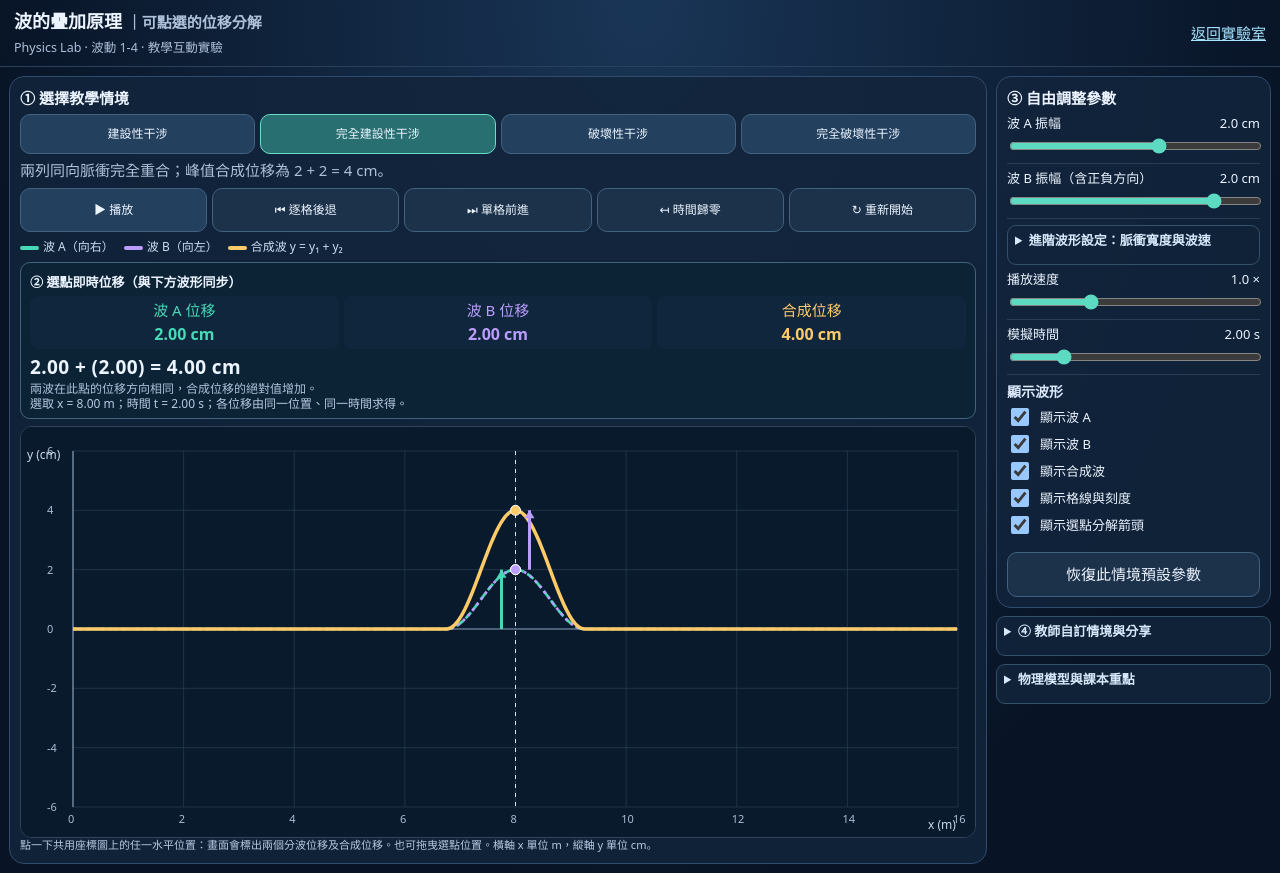
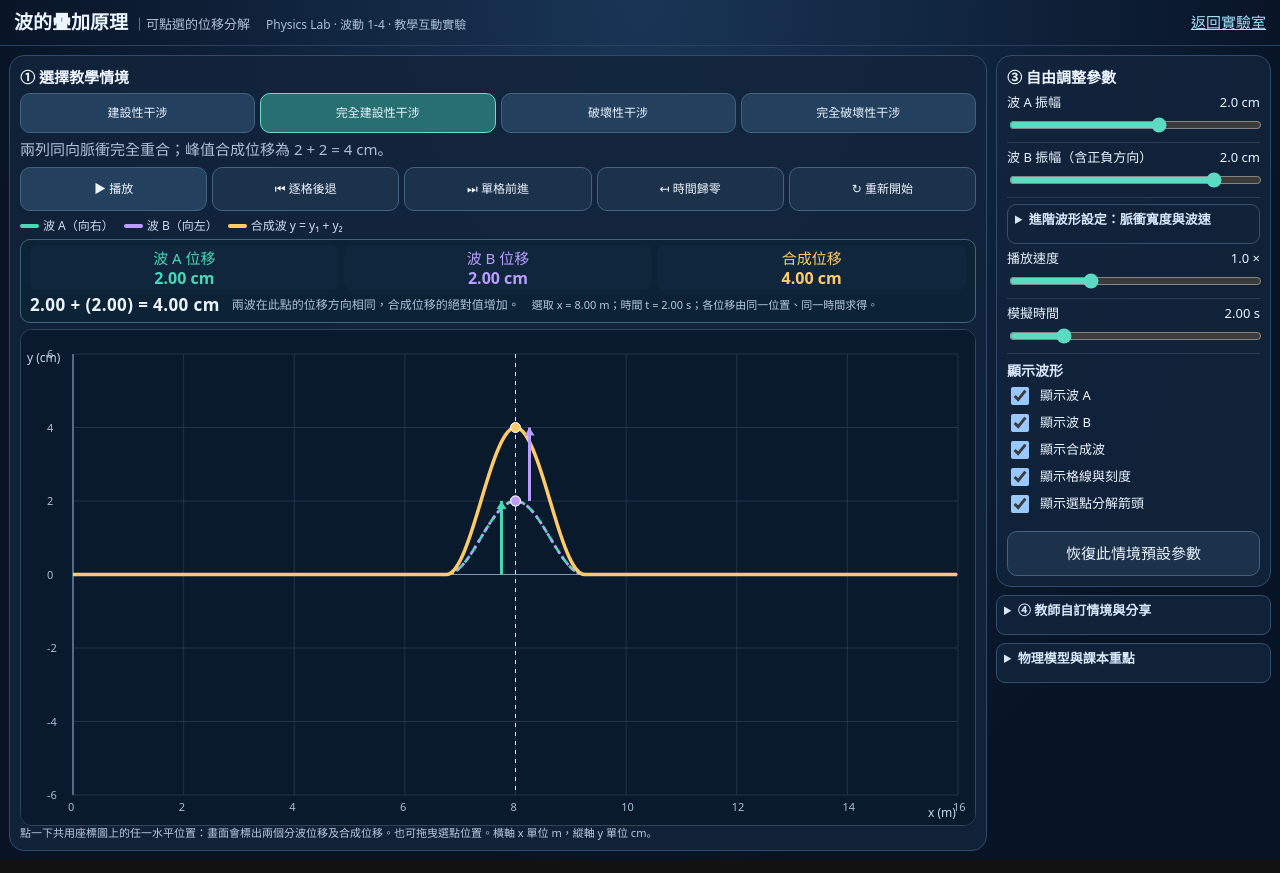
Before and after one commit to derliang/physics-lab, a plain HTML site: page simulations/waves/wave-superposition/index.html in a window 1280 px wide. Drawn offline with Linux system fonts and the light colour scheme.

Commit message:
style(waves): compact inline analysis and header to enlarge wave plot

```diff
--- a/simulations/waves/wave-superposition/index.html
+++ b/simulations/waves/wave-superposition/index.html
@@ -62,15 +62,33 @@ canvas{height:clamp(230px,45dvh,380px)}
 canvas{height:220px}
 header{padding:5px 10px}
 }
+
+/* V1.3：減少縱向文字堆疊，優先將高度留給波形 */
+.header-line{display:flex;align-items:baseline;flex-wrap:wrap;column-gap:16px;row-gap:2px}
+.header-line h1{white-space:nowrap;font-size:19px}
+.header-line h1 small{font-size:13px;font-weight:450}
+.header-meta{color:var(--muted);font-size:12px;white-space:nowrap}
+.explain{padding:5px 9px;margin:4px 0 6px}
+.values{margin:0 0 3px}
+.value{padding:2px 5px}
+.value b{font-size:16px;line-height:1.2}
+.analysis-line{display:flex;align-items:center;gap:12px;flex-wrap:wrap;min-height:24px}
+.analysis-line .math{font-size:17px;line-height:1.3;white-space:nowrap;flex:none}
+.analysis-line #reason{font-size:12px;line-height:1.3;flex:0 1 auto}
+.analysis-line #coords{font-size:11px;line-height:1.3;flex:0 1 auto}
+canvas{height:clamp(285px,calc(100dvh - 305px),590px)}
+@media(min-width:701px) and (max-width:1050px){canvas{height:clamp(270px,calc(100dvh - 310px),540px)}}
+@media(max-width:700px){canvas{height:clamp(260px,48dvh,470px)}.analysis-line{gap:3px 10px}}
+@media(orientation:landscape) and (max-height:560px){canvas{height:clamp(210px,calc(100dvh - 280px),350px)}}
 </style></head><body>
-<header><div><h1>波的疊加原理 <small>｜可點選的位移分解</small></h1><small>Physics Lab · 波動 1-4 · 教學互動實驗</small></div><a href="../../../" style="color:#a6e4ff">返回實驗室</a></header>
+<header><div class="header-line"><h1>波的疊加原理 <small>｜可點選的位移分解</small></h1><span class="header-meta">Physics Lab · 波動 1-4 · 教學互動實驗</span></div><a href="../../../" style="color:#a6e4ff">返回實驗室</a></header>
 <main>
 <section class="card">
 <h2>① 選擇教學情境</h2><div class="presets" id="presets"></div>
 <div id="scenario" class="muted" aria-live="polite"></div>
 <div class="controls"><button id="play">⏸ 暫停</button><button id="back" class="secondary">⏮ 逐格後退</button><button id="step" class="secondary">⏭ 單格前進</button><button id="zero" class="secondary">↤ 時間歸零</button><button id="restart" class="secondary">↻ 重新開始</button></div>
 <div class="legend"><span><i class="swatch" style="background:var(--a)"></i>波 A（向右）</span><span><i class="swatch" style="background:var(--b)"></i>波 B（向左）</span><span><i class="swatch" style="background:var(--sum)"></i>合成波 y = y₁ + y₂</span></div>
-<div class="explain" aria-live="polite"><strong>② 選點即時位移（與下方波形同步）</strong><div class="values"><div class="value" style="color:var(--a)">波 A 位移<b id="ya"></b></div><div class="value" style="color:var(--b)">波 B 位移<b id="yb"></b></div><div class="value" style="color:var(--sum)">合成位移<b id="ys"></b></div></div><div class="math" id="formula"></div><div id="reason" class="muted"></div><div class="note" id="coords"></div></div>
+<div class="explain" aria-live="polite"><div class="values"><div class="value" style="color:var(--a)">波 A 位移<b id="ya"></b></div><div class="value" style="color:var(--b)">波 B 位移<b id="yb"></b></div><div class="value" style="color:var(--sum)">合成位移<b id="ys"></b></div></div><div class="analysis-line"><div class="math" id="formula"></div><div id="reason" class="muted"></div><div class="note" id="coords"></div></div></div>
 <div class="canvaswrap"><canvas id="wave" role="img" aria-label="波A、波B以及合成波隨時間變化的共用座標軸；點擊水平位置查看位移"></canvas></div>
 <div class="note">點一下共用座標圖上的任一水平位置：畫面會標出兩個分波位移及合成位移。也可拖曳選點位置。橫軸 x 單位 m，縱軸 y 單位 cm。</div>
 
```
